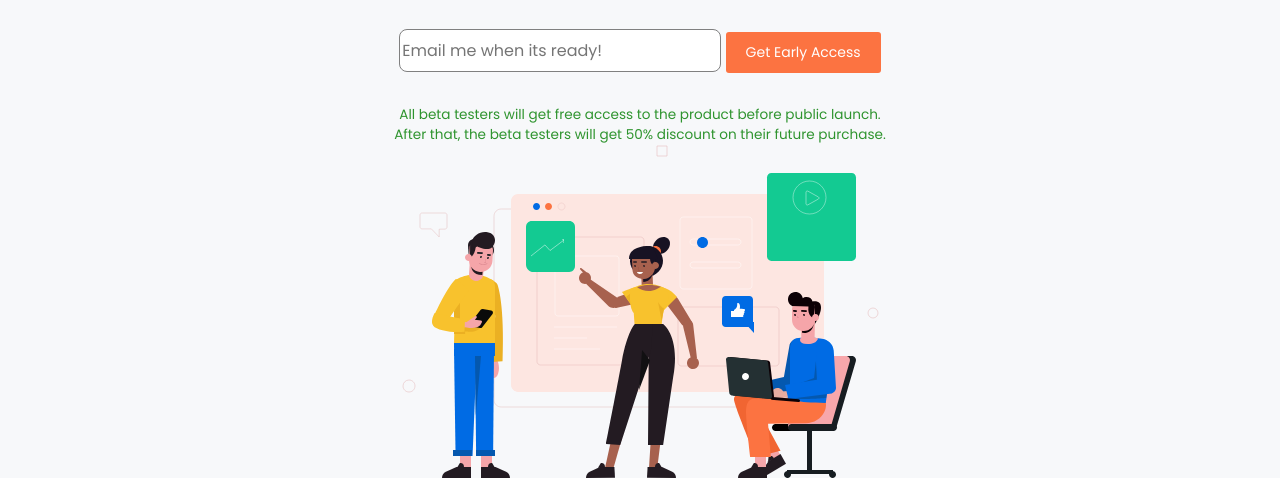
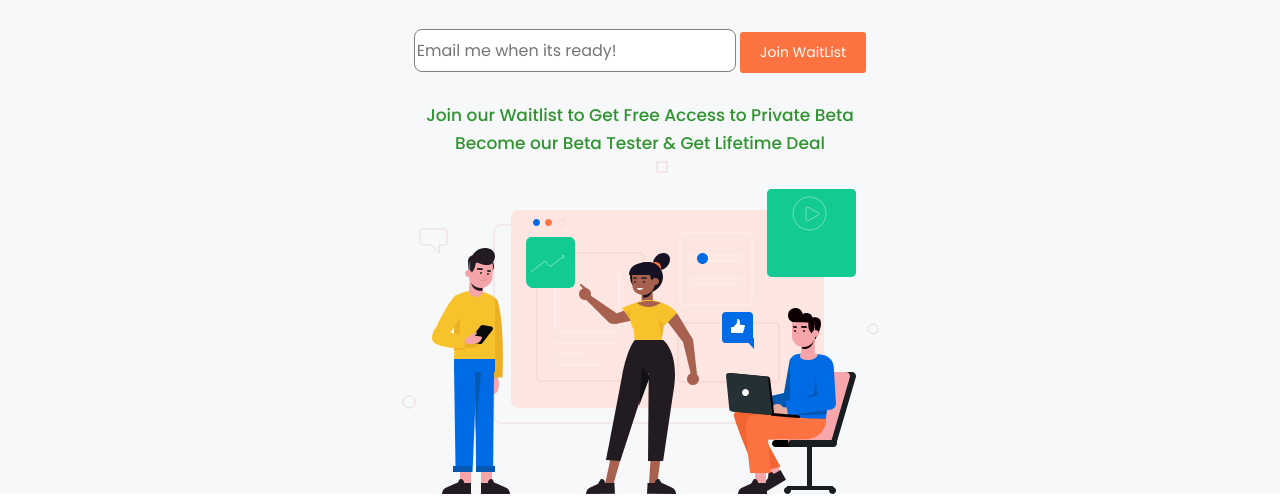
Before and after one commit to nitinksaas/landing_page_EAP, a plain HTML site: page index.html in a window 1280 px wide. Shown: the part 320-816 px from the top of the page. Drawn offline with Linux system fonts and the light colour scheme.

Commit message:
free private beta access changes

```diff
--- a/index.html
+++ b/index.html
@@ -67,7 +67,7 @@
 		<div class="emailTest">
         <input type="email" style="border:1px solid grey" name="subscribe" id="subscriber-email" placeholder="Email me when its ready!" class="emailCl">
 
-			<button type="submit"  class="btn btn-info buttonColor">Get Early Access</button>
+			<button type="submit"  class="btn btn-info buttonColor">Join WaitList</button>
 
 		</div>
         <h5 class="subscription-success"></h5>
@@ -75,8 +75,9 @@
     </form>
 
     </div>
-		<div class="subtitle is-8">All beta testers will get free access to the product before public launch.<br>
-	After that, the beta testers will get 50% discount on their future purchase.</div>
+		<div class="subtitle is-8"><h6>Join our Waitlist to Get Free Access to Private Beta</h6>
+		<h6>Become our Beta Tester & Get Lifetime Deal</h6>
+	</div>
   </div>
 
       <img src="images/Group171.svg" alt="" class="img-fluid">
@@ -192,9 +193,9 @@
 	   </section>
 	  <div class="banner" >
 	   <div class="container">
-	     <h2 class="font-weight-semibold emailTest1">Join beta access program.</h2>
-	   <div class="subtitle is-8"><h6>All beta testers will get free access to the product before before public launch.<br>
-	After that, the beta testers will get 50% discount on their future purchase.<h6></div>
+	     <h2 class="font-weight-semibold emailTest1">Free Private Beta Access!</h2>
+		 		<div class="subtitle is-8"><h6>Join our Waitlist to Get Free Access to Private Beta</h6>
+		<h6>Become our Beta Tester & Get Lifetime Deal</h6></div>
 
 
       <form class="mailchimp ">
```
